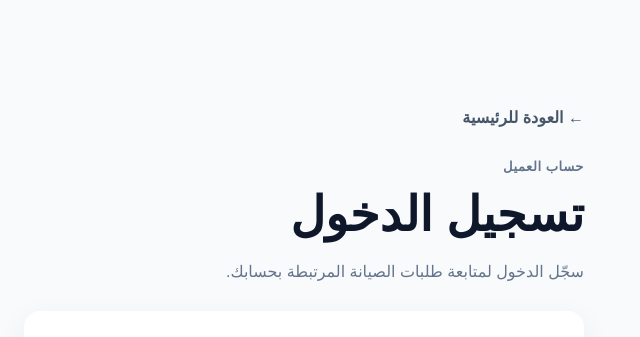
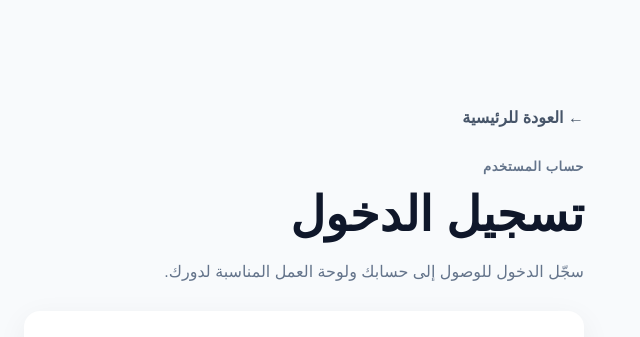
Before and after one commit to nsqdes-source/maintenance-website, a Next.js app: page /login in a window 1280 px wide. Shown: the top 337 px of the page, without its empty margins (430-1070 px from the left). Built offline with nearby package versions, Linux system fonts and the light colour scheme.

Commit message:
feat: route users to role-specific dashboards

```diff
--- a/app/login/page.tsx
+++ b/app/login/page.tsx
@@ -26,6 +26,21 @@ export default function LoginPage() {
       return;
     }
 
+    const { data: profile } = await supabase
+      .from("profiles")
+      .select("role")
+      .maybeSingle();
+
+    if (profile?.role === "technician") {
+      window.location.href = "/technician";
+      return;
+    }
+
+    if (["maintenance_manager", "admin_manager", "super_admin"].includes(profile?.role ?? "")) {
+      window.location.href = "/admin";
+      return;
+    }
+
     window.location.href = "/account";
   }
 
@@ -33,9 +48,9 @@ export default function LoginPage() {
     <main className="adminPage">
       <div className="adminLoginCard">
         <a className="backLink" href="/">← العودة للرئيسية</a>
-        <p className="eyebrow">حساب العميل</p>
+        <p className="eyebrow">حساب المستخدم</p>
         <h1>تسجيل الدخول</h1>
-        <p className="adminIntro">سجّل الدخول لمتابعة طلبات الصيانة المرتبطة بحسابك.</p>
+        <p className="adminIntro">سجّل الدخول للوصول إلى حسابك ولوحة العمل المناسبة لدورك.</p>
 
         <form className="request-form" onSubmit={handleSubmit}>
           <div className="form-group">
```
